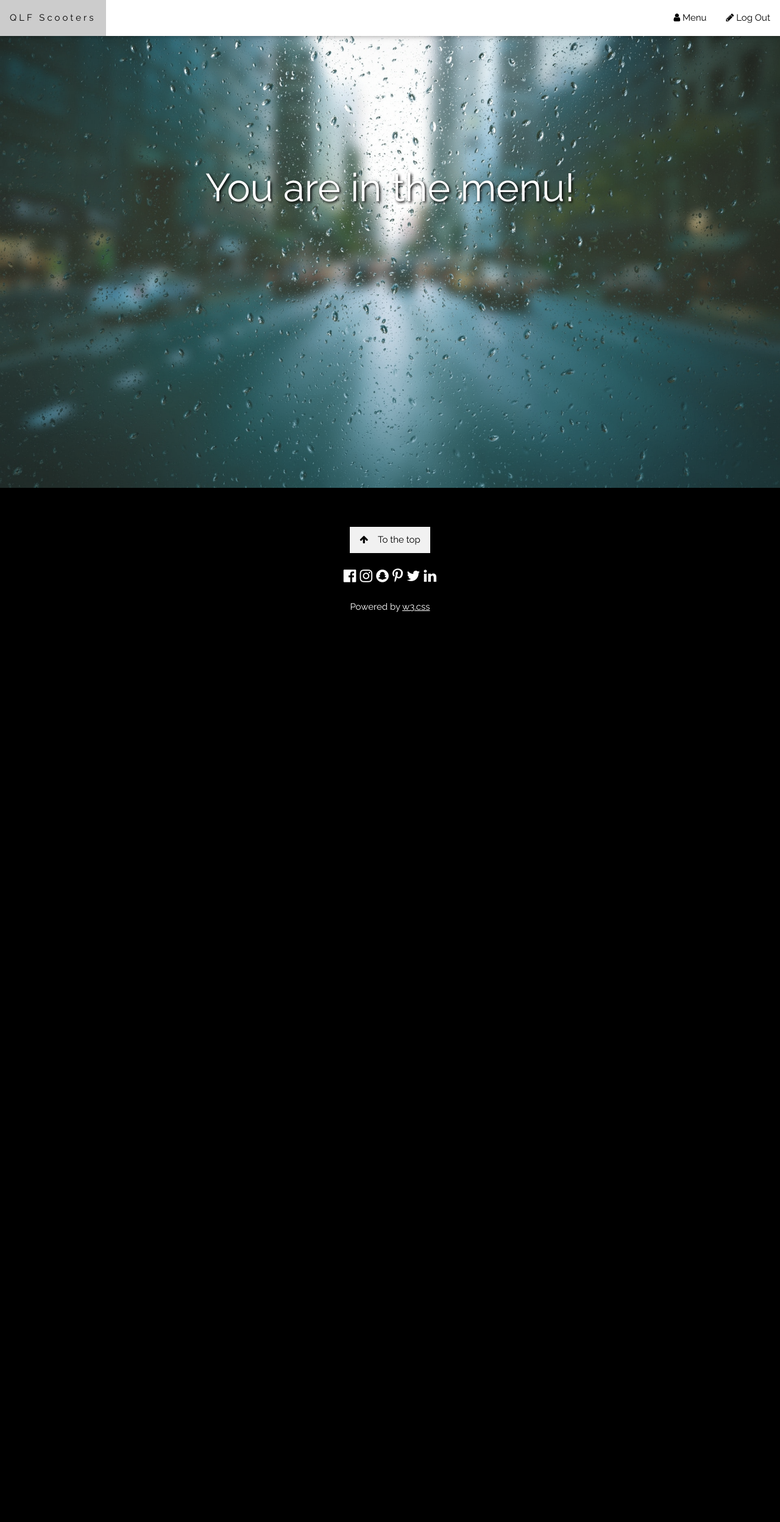
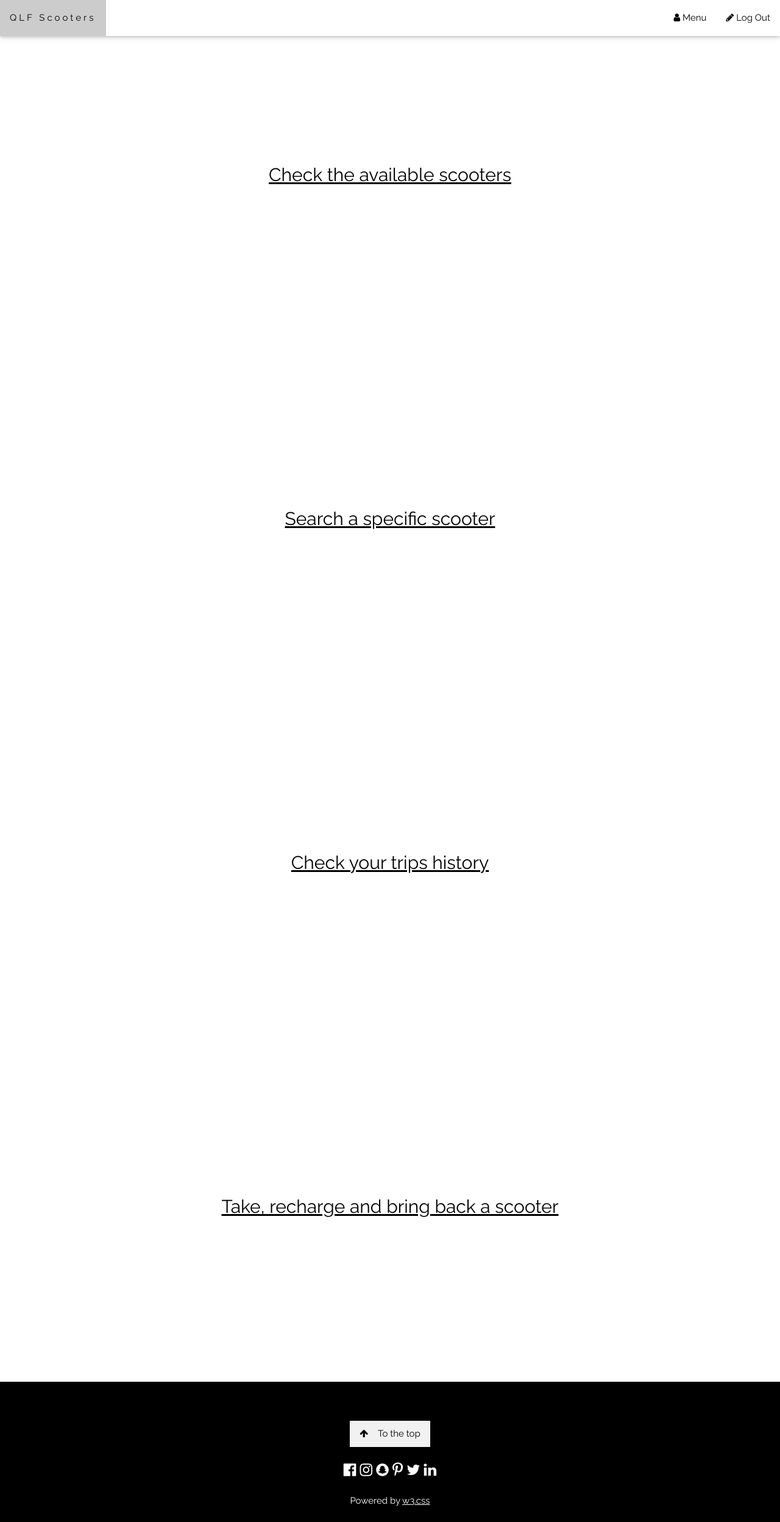
Before and after one commit to ybakkali/INFO-H303-Projet, a PHP site: page /menu.php in a window 1280 px wide. Shown: the top 2496 px of the page at 61% size. Before the commit the page ends 1004 px from the top, so only its background shows below. Run offline with PHP 8.4, Linux system fonts and the light colour scheme; the visitor is signed in with stand-in values (Sample User, id 1).

Commit message:
Minor changes

```diff
--- a/website/login.php
+++ b/website/login.php
@@ -61,6 +61,7 @@ function test_input($data) {
 function verifyLogin($ID,$password) {
 	if (true) {
 		$_SESSION["ID"] = $ID;
+		$_SESSION["recharger"] = "Yes";
 	}
 }
 
--- a/website/map.php
+++ b/website/map.php
@@ -12,9 +12,7 @@
 	<?php session_start();?>
 	<?php include("header.php");?>
 	<?php include("../manager.php");?>
-	<header class="bgimg-1 w3-display-container w3-grayscale-min" id="home">
-		<div id="map" style=" position:relative; margin-left: auto; margin-right: auto; top:125px; width: 80%; height: 80%; border: 1px solid #AAA;"></div>
-	</header>
+		<div id="map" style=" position:relative; margin-left: auto; margin-right: auto; top:60px; width: 100%; height: 93.9%;"></div>
 <script>
 	var map = L.map('map').setView([50.8499268,4.37],15);
 	L.tileLayer('http://{s}.tile.openstreetmap.org/{z}/{x}/{y}.png', {
--- a/website/menu.php
+++ b/website/menu.php
@@ -7,11 +7,14 @@
 				include("header.php");
 				if (!isloggedIn()) echo "<script>window.location = 'home.php';</script>";
 	?>
-	<header class="bgimg-1 w3-display-container w3-grayscale-min" id="home">
-		<div class="w3-display-center w3-text-white" style="padding:250px; text-shadow: 2px 2px 4px #000000;">
-			<span class="w3-jumbo w3-hide-small">You are in the menu!</span><br>
-		</div>
-	</header>
+	<a href="map.php"><h2 style="padding:250px">Check the available scooters</h2></a>
+	<a href="trottinette.php"><h2 style="padding:250px">Search a specific scooter</h2></a>
+	<a href="menu.php"><h2 style="padding:250px">Check your trips history</h2></a>
+
+	<?php
+		if ($_SESSION["recharger"] == "Yes") echo '<a href="menu.php"><h2 style="padding:250px">Take, recharge and bring back a scooter</h2></a>';
+	?>
+
 <?php include("footer.php");?>
 </body>
 </html>
```
